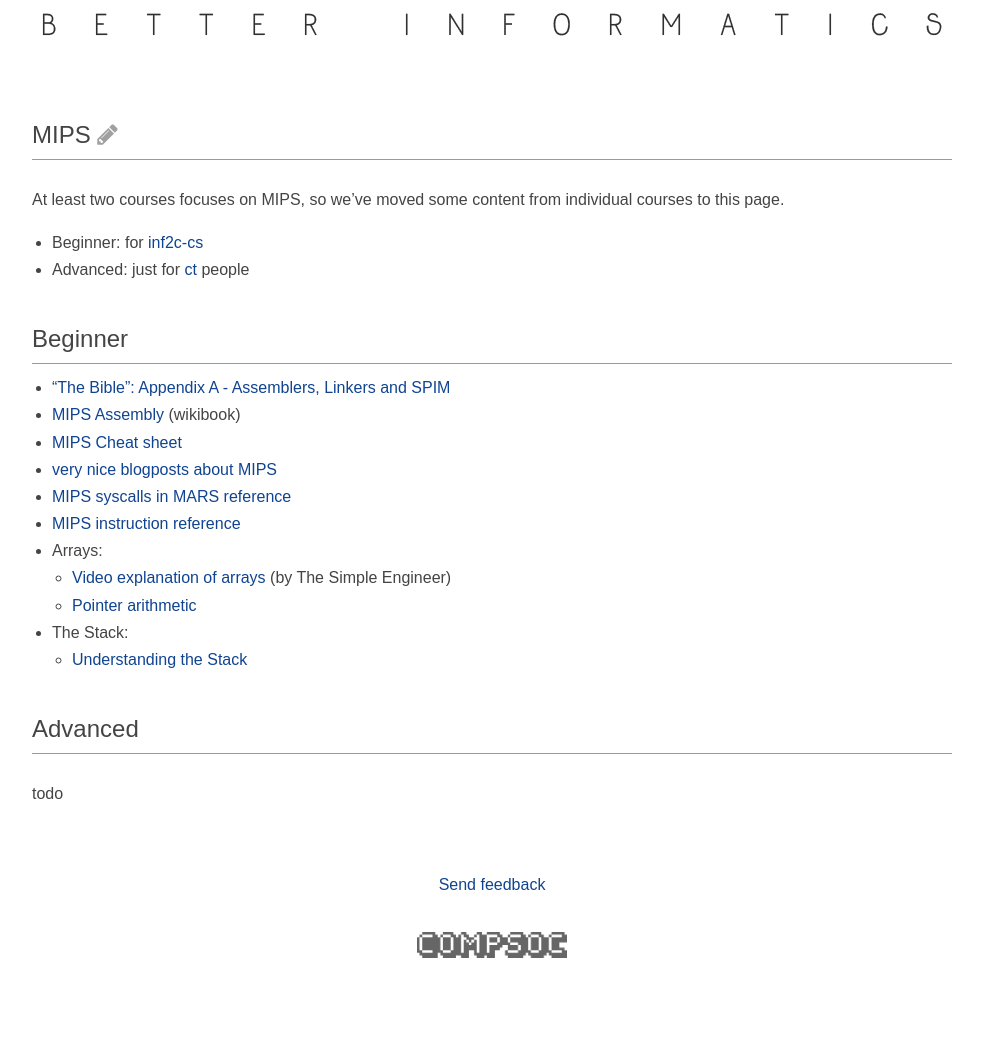
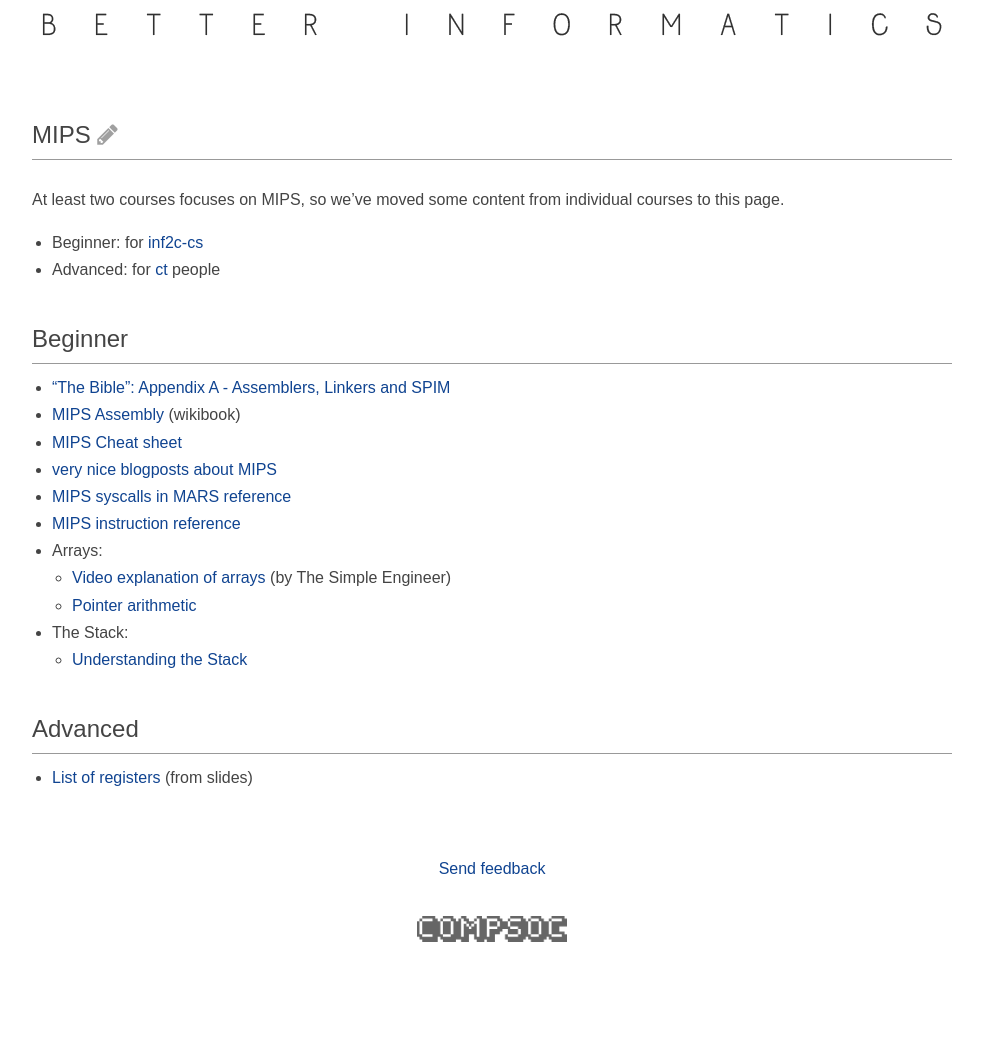
Before and after one commit to compsoc-edinburgh/betterinformatics, a Jekyll site: the page built from resources/mips.md, in a window 1280 px wide. Shown: the whole page, without its empty margins (148-1131 px from the left). Built offline with Jekyll 4.4.1, drawn with Linux system fonts in a browser that asks for light colours.

Commit message:
Update mips.md

```diff
--- a/resources/mips.md
+++ b/resources/mips.md
@@ -6,7 +6,7 @@ title: MIPS
 At least two courses focuses on MIPS, so we've moved some content from individual courses to this page.
 
 - Beginner: for [inf2c-cs](/inf2#inf2c-cs)
-- Advanced: just for [ct](/inf3#ct) people
+- Advanced: for [ct](/inf3#ct) people
 
 ## Beginner
 
@@ -24,4 +24,5 @@ At least two courses focuses on MIPS, so we've moved some content from individua
 
 
 ## Advanced
-todo
+
+- [List of registers](https://www.inf.ed.ac.uk/teaching/courses/ct/18-19/slides/10-mips-assembly.pdf#page=7) (from slides)
```
